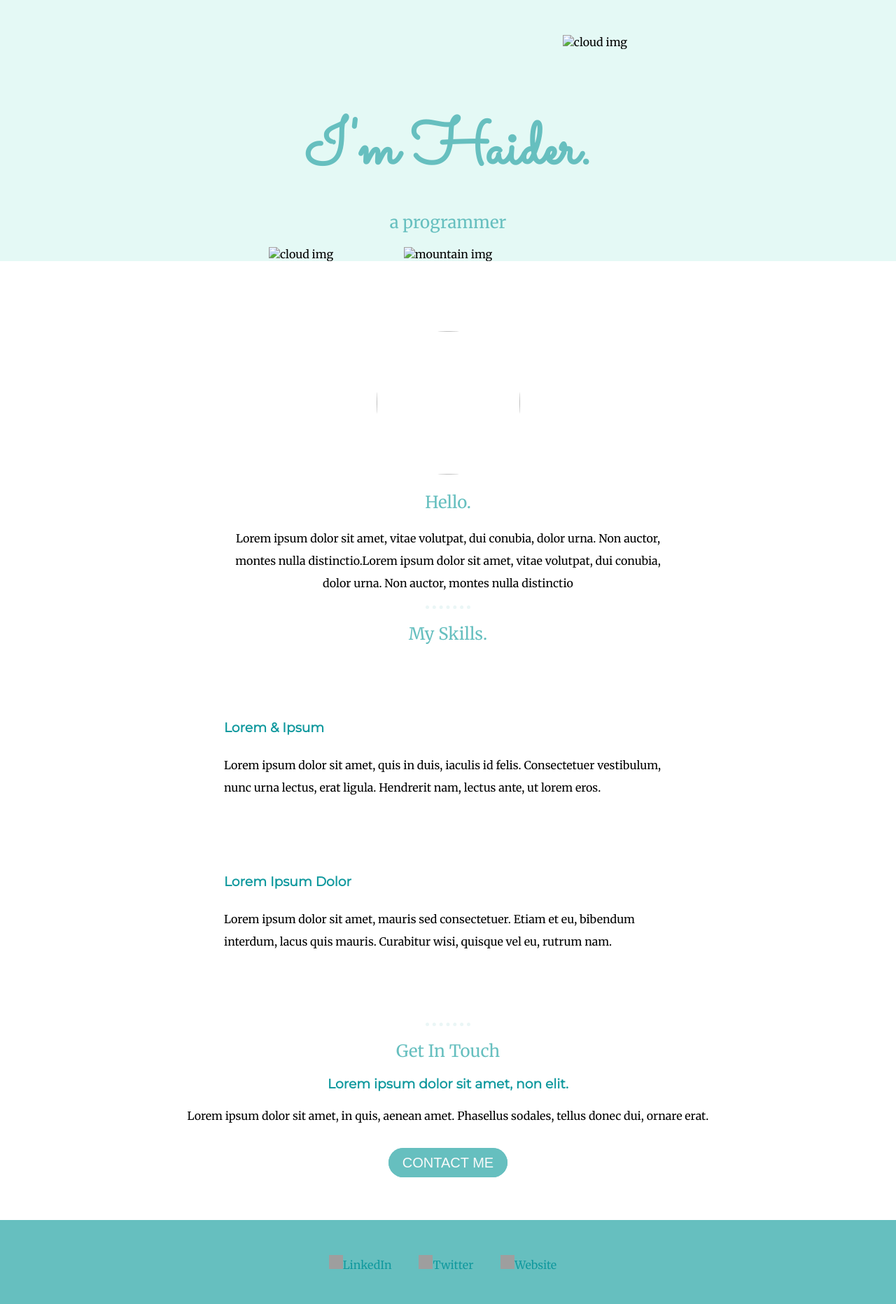
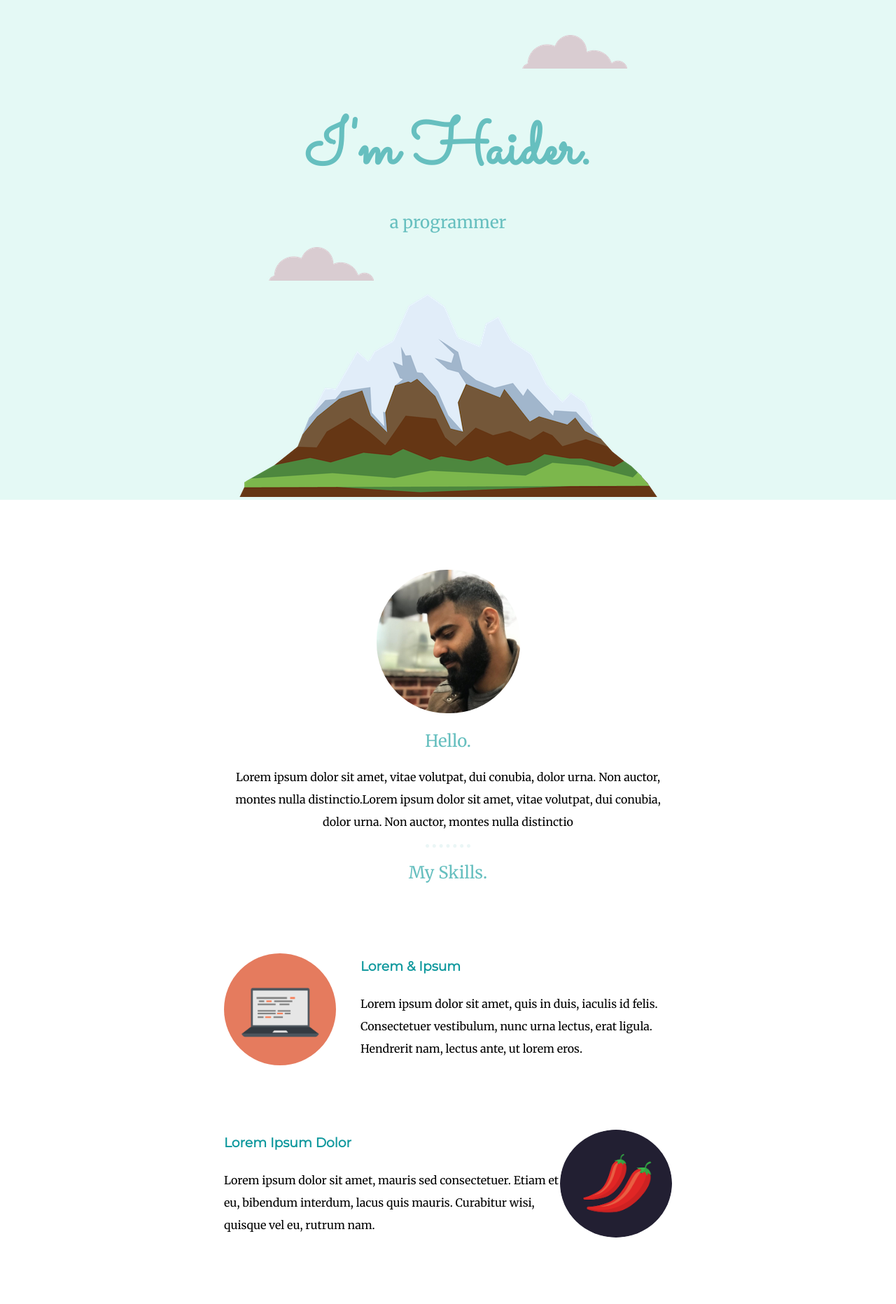
Before and after one commit to Punisher-101/webiste, a plain HTML site: page index.html in a window 1280 px wide. Shown: the top 1863 px of the page at 70% size. Drawn offline with Linux system fonts and the light colour scheme; files that its build step writes are made by us from their sources; grey boxes are pictures that could not be loaded.

Commit message:
made some changes to the images source

```diff
--- a/index.html
+++ b/index.html
@@ -6,7 +6,7 @@
           content="width=device-width, user-scalable=no, initial-scale=1.0, maximum-scale=1.0, minimum-scale=1.0">
     <meta http-equiv="X-UA-Compatible" content="ie=edge">
     <title>Document</title>
-    <link rel="stylesheet" href="./css/styles.css">
+    <link rel="stylesheet" href="styles.css">
     <link rel="icon" href="favicon (2).ico">
     <link rel="preconnect" href="https://fonts.googleapis.com">
 <link rel="preconnect" href="https://fonts.gstatic.com" crossorigin>
@@ -14,16 +14,16 @@
 </head>
 <body>
     <div class="top-container">
-        <img class="top-cloud" src="./images/cloud.png" alt="cloud img">
+        <img class="top-cloud" src="cloud.png" alt="cloud img">
         <h1 id="haider">I'm Haider.</h1>
         <h2>a programmer</h2>
-        <img class="bottom-cloud" src="./images/cloud.png" alt="cloud img">
-        <img class="mountain" src="./images/mountain.png" alt="mountain img">
+        <img class="bottom-cloud" src="cloud.png" alt="cloud img">
+        <img class="mountain" src="mountain.png" alt="mountain img">
     </div>
 
 <div class="middle-container">
       <div class="profile">
-        <img src="./images/haider.jpg" alt="">
+        <img src="haider.jpg" alt="">
         <h2>Hello.</h2>
         <p>Lorem ipsum dolor sit amet, vitae volutpat, dui conubia, dolor urna. Non auctor, montes nulla distinctio.Lorem ipsum dolor sit amet, vitae volutpat, dui conubia, dolor urna. Non auctor, montes nulla distinctio</p>
       </div>
@@ -32,12 +32,12 @@
     <div class="skills">
         <h2>My Skills.</h2>
         <div class="skill-row">
-          <img class="code-image" src="./images/computer.png" alt="">
+          <img class="code-image" src="computer.png" alt="">
           <h3>Lorem & Ipsum</h3>
           <p class="code-skill-description">Lorem ipsum dolor sit amet, quis in duis, iaculis id felis. Consectetuer vestibulum, nunc urna lectus, erat ligula. Hendrerit nam, lectus ante, ut lorem eros.</p>
         </div>
         <div class="skill-row">
-          <img class="chillie-image" src="./images/chillies.png" alt="">
+          <img class="chillie-image" src="chillies.png" alt="">
           <h3>Lorem Ipsum Dolor</h3>
           <p class="code-skill-description2">Lorem ipsum dolor sit amet, mauris sed consectetuer. Etiam et eu, bibendum interdum, lacus quis mauris. Curabitur wisi, quisque vel eu, rutrum nam.</p>
         </div>
```
